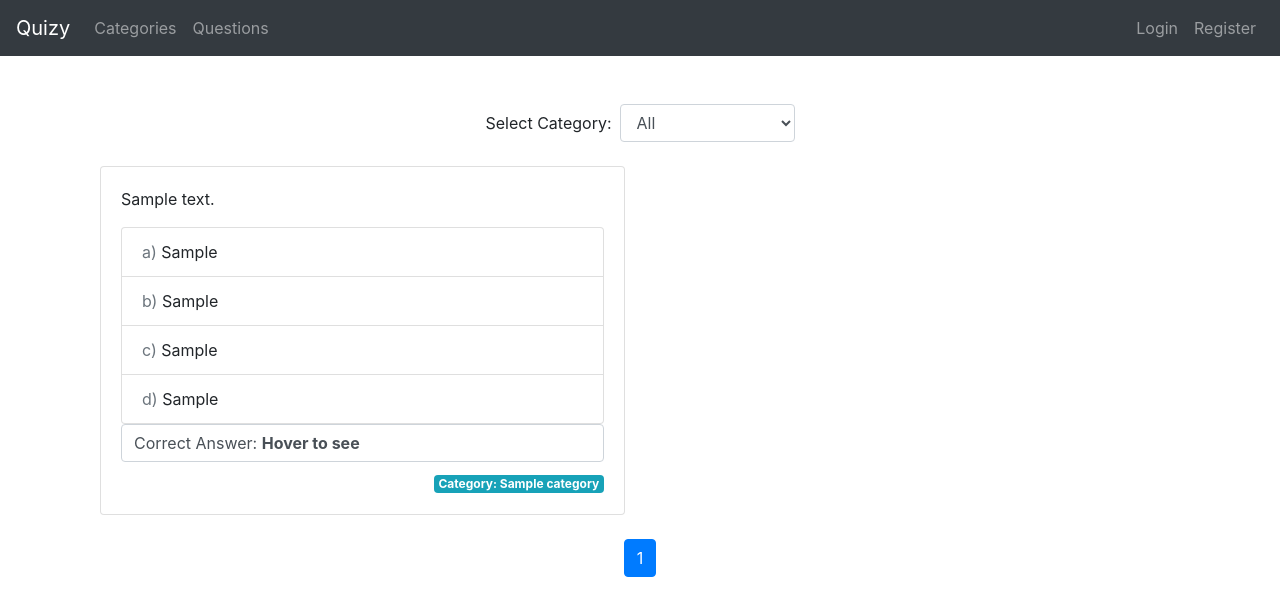
After one commit to PetarWho/Quizy, a Django app: page /quizzes/q/all/ in a window 1280 px wide. The commit adds this page. Shown: the top 616 px of the page. Run offline with Django 4.2, Linux system fonts and the light colour scheme; tables that the repository leaves empty hold one stand-in row (values such as "Sample post"); some libraries are stand-ins or nearby versions.

Commit message:
Question views

```diff
--- a/Quizy/quizzes/urls.py
+++ b/Quizy/quizzes/urls.py
@@ -1,7 +1,9 @@
 from django.urls import path
-from .views import CategoryCreateView, category_list
+from .views import CategoryCreateView, category_list, QuestionCreateView, question_list
 
 urlpatterns = [
     path('c/add/', CategoryCreateView.as_view(), name='add_category'),
     path('c/all/', category_list, name='list_category'),
+    path('q/add/', QuestionCreateView.as_view(), name='add_question'),
+    path('q/all/', question_list, name='list_question'),
 ]
--- a/Quizy/quizzes/views.py
+++ b/Quizy/quizzes/views.py
@@ -1,17 +1,17 @@
 from django.contrib.auth.mixins import LoginRequiredMixin
 from django.core.paginator import Paginator
-from django.shortcuts import render
+from django.shortcuts import render, redirect
 from django.urls import reverse_lazy
-from django.views.generic import ListView, CreateView
+from django.views.generic import CreateView
 
-from .models import Category
-from .forms import CategoryForm
+from .models import Category, Question
+from .forms import CategoryForm, QuestionForm
 
 
 def category_list(request):
     categories = Category.objects.all()
 
-    paginator = Paginator(categories, 4)  # Show 10 categories per page
+    paginator = Paginator(categories, 4)
     page_number = request.GET.get('page')
     page_obj = paginator.get_page(page_number)
 
@@ -23,3 +23,30 @@ class CategoryCreateView(LoginRequiredMixin, CreateView):
     form_class = CategoryForm
     template_name = 'quizzes/category/add_category.html'
     success_url = reverse_lazy('list_category')
+
+
+def question_list(request):
+    questions = Question.objects.all()
+
+    selected_category = request.GET.get('category')
+    if selected_category:
+        questions = questions.filter(category_id=selected_category)
+
+    paginator = Paginator(questions, 6)
+    page_number = request.GET.get('page')
+    page_obj = paginator.get_page(page_number)
+
+    categories = Category.objects.all()
+
+    return render(request, 'quizzes/question/question_list.html', {
+        'page_obj': page_obj,
+        'categories': categories,
+        'selected_category': int(selected_category) if selected_category else None,
+    })
+
+
+class QuestionCreateView(LoginRequiredMixin, CreateView):
+    model = Question
+    form_class = QuestionForm
+    template_name = 'quizzes/question/add_question.html'
+    success_url = reverse_lazy('list_question')
--- /dev/null
+++ b/Quizy/static/styles/question.css
@@ -0,0 +1,22 @@
+.spoiler {
+    position: relative;
+}
+
+.spoiler-content {
+    display: none;
+    position: absolute;
+    background-color: #f2f2f2;
+    padding: inherit;
+    border: 1px solid #ddd;
+    border-radius: 4px;
+    bottom: 0;
+    right: 0;
+}
+
+.spoiler:hover .spoiler-content {
+    display: block;
+    text-align: center;
+    vertical-align: center;
+    font-weight: bold;
+    font-size: 1.1rem;
+}
--- a/Quizy/static/styles/style.css
+++ b/Quizy/static/styles/style.css
@@ -1 +1,2 @@
 @import 'account.css';
+@import 'question.css';
--- a/templates/common/navigation.html
+++ b/templates/common/navigation.html
@@ -11,10 +11,16 @@
                 <li class="nav-item">
                     <a class="nav-link" href="{% url 'add_category' %}">Category add</a>
                 </li>
+                <li class="nav-item">
+                    <a class="nav-link" href="{% url 'add_question' %}">Add Question</a>
+                </li>
             {% endif %}
 
             <li class="nav-item">
                 <a class="nav-link" href="{% url 'list_category' %}">Categories</a>
+            </li>
+            <li class="nav-item">
+                <a class="nav-link" href="{% url 'list_question' %}">Questions</a>
             </li>
         </ul>
         <ul class="navbar-nav">
--- /dev/null
+++ b/templates/quizzes/question/question_list.html
@@ -0,0 +1,90 @@
+{% extends 'base.html' %}
+
+{% block content %}
+    <div class="container mt-5">
+        <form class="form-inline justify-content-center mb-4">
+            <label class="mr-2" for="categorySelect">Select Category:</label>
+            <select id="categorySelect" class="form-control" onchange="location = this.value;">
+                <option value="{% url 'list_question' %}" {% if not selected_category %}selected{% endif %}>All</option>
+                {% for category in categories %}
+                    <option value="{% url 'list_question' %}?category={{ category.id }}"
+                            {% if selected_category == category.id %}selected{% endif %}>{{ category.name }}</option>
+                {% endfor %}
+            </select>
+        </form>
+
+        <div class="row">
+            {% for question in page_obj %}
+                <div class="col-md-6 mb-4">
+                    <div class="card">
+                        <div class="card-body">
+                            <p class="card-text">{{ question.question_text }}</p>
+                            <ul class="list-group">
+                                <li class="list-group-item {% if question.correct_answer_visible %}spoiler{% endif %}">
+                                    <span class="text-secondary">a)</span> {{ question.option1 }}
+                                </li>
+                                <li class="list-group-item {% if question.correct_answer_visible %}spoiler{% endif %}">
+                                    <span class="text-secondary">b)</span> {{ question.option2 }}
+                                </li>
+                                <li class="list-group-item {% if question.correct_answer_visible %}spoiler{% endif %}">
+                                    <span class="text-secondary">c)</span> {{ question.option3 }}
+                                </li>
+                                <li class="list-group-item {% if question.correct_answer_visible %}spoiler{% endif %}">
+                                    <span class="text-secondary">d)</span> {{ question.option4 }}
+                                </li>
+                            </ul>
+                            <div class="spoiler">
+                                <span class="spoiler-text form-control">Correct Answer: <span class="font-weight-bold">Hover to see</span></span>
+                                <span class="spoiler-content form-control">{{ question.correct_answer }}</span>
+                            </div>
+                            <div class="text-right mt-2">
+                                <span class="badge badge-info">
+                                    Category: {{ question.category.name }}
+                                </span>
+                            </div>
+                        </div>
+                    </div>
+                </div>
+            {% endfor %}
+        </div>
+
+        <nav aria-label="Page navigation">
+            <ul class="pagination justify-content-center">
+                {% if page_obj.has_previous %}
+                    <li class="page-item">
+                        <a class="page-link"
+                           href="?page=1{% if selected_category %}&category={{ selected_category }}{% endif %}">First</a>
+                    </li>
+                    <li class="page-item">
+                        <a class="page-link" href="?page=
+                                {{ page_obj.previous_page_number }}{% if selected_category %}&category={{ selected_category }}{% endif %}">Previous</a>
+                    </li>
+                {% endif %}
+
+                {% for i in page_obj.paginator.page_range %}
+                    {% if page_obj.number == i %}
+                        <li class="page-item active">
+                            <span class="page-link">{{ i }}</span>
+                        </li>
+                    {% else %}
+                        <li class="page-item">
+                            <a class="page-link" href="?page=
+                                    {{ i }}{% if selected_category %}&category={{ selected_category }}{% endif %}">{{ i }}</a>
+                        </li>
+                    {% endif %}
+                {% endfor %}
+
+                {% if page_obj.has_next %}
+                    <li class="page-item">
+                        <a class="page-link" href="?page=
+                                {{ page_obj.next_page_number }}{% if selected_category %}&category={{ selected_category }}{% endif %}">Next</a>
+                    </li>
+                    <li class="page-item">
+                        <a class="page-link" href="?page=
+                                {{ page_obj.paginator.num_pages }}{% if selected_category %}&category={{ selected_category }}{% endif %}">Last</a>
+                    </li>
+                {% endif %}
+            </ul>
+        </nav>
+    </div>
+{% endblock %}
```
Also changed, not shown: Quizy/quizzes/forms.py (+15 -2 lines), templates/quizzes/question/add_question.html (added, +56 -0 lines).
